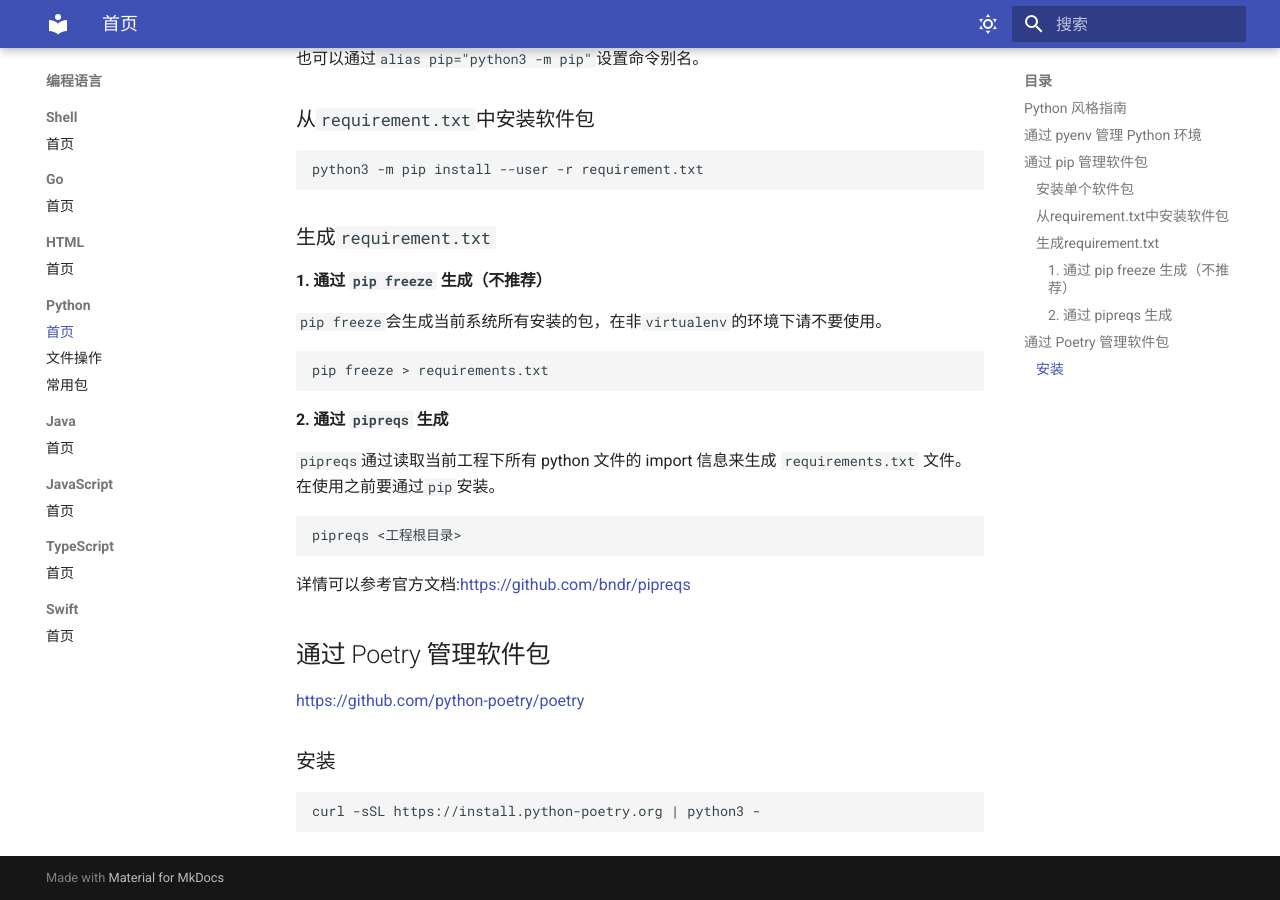
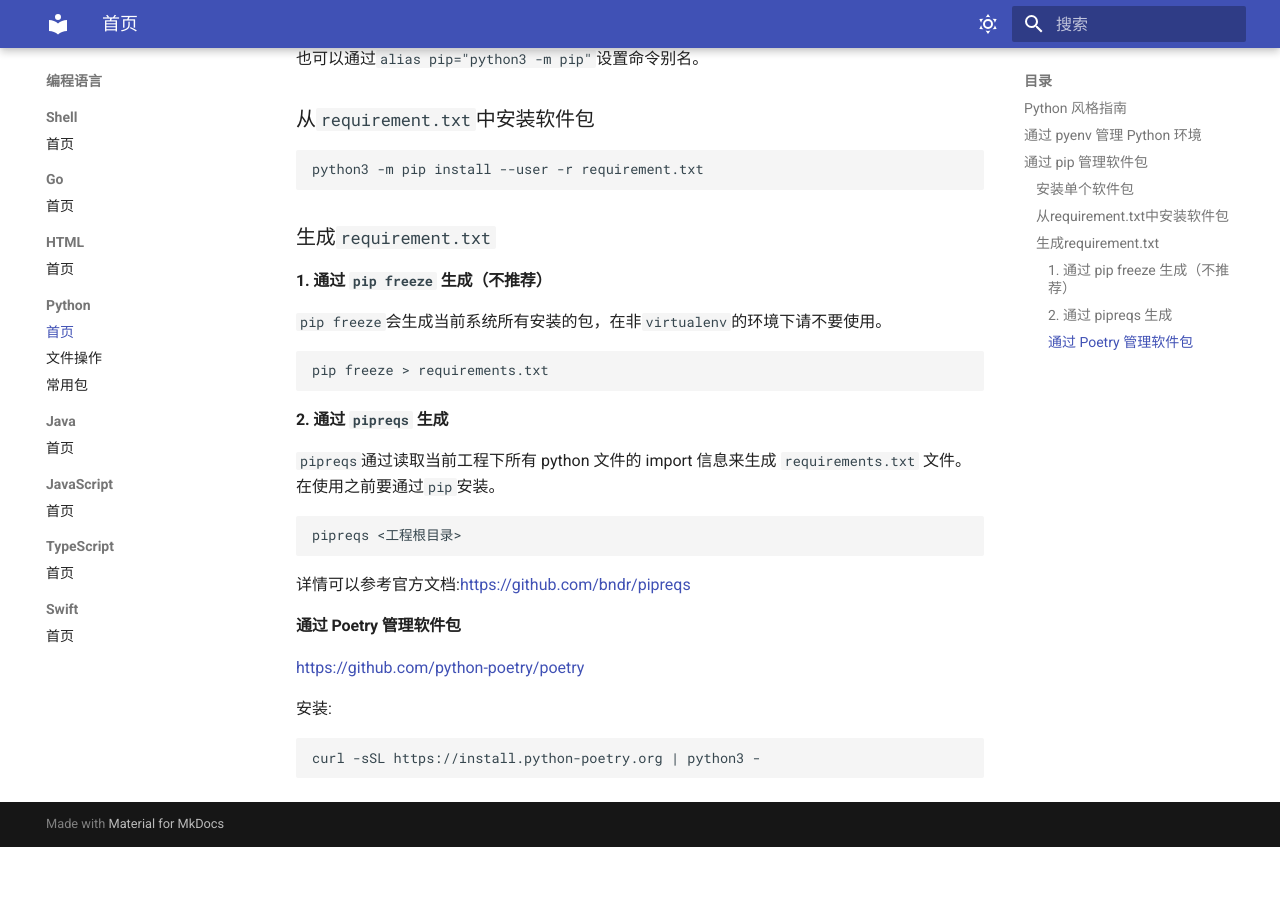
Before and after one commit to wizardbyron/guides, an MkDocs documentation site: the page built from docs/programming/python/index.md, in a window 1280 px wide and 900 px high, scrolled down 635 px. Built offline with MkDocs 1.6.1 and Material for MkDocs 9.7.7, drawn with Linux system fonts in a browser that asks for light colours; after the commit the page ends 1482 px from its top, so only the background shows below that.

````diff
--- a/docs/programming/python/index.md
+++ b/docs/programming/python/index.md
@@ -47,11 +47,11 @@ pipreqs <工程根目录>
 
 详情可以参考官方文档:<https://github.com/bndr/pipreqs>
 
-## 通过 Poetry 管理软件包
+#### 通过 Poetry 管理软件包
 
 <https://github.com/python-poetry/poetry>
 
-### 安装
+安装:
 
 ```shell
 curl -sSL https://install.python-poetry.org | python3 -
````
Also changed, not shown: docs/se/ci/dev.md (+4 -0 lines), docs/web/framework.md (+1 -1 lines).
